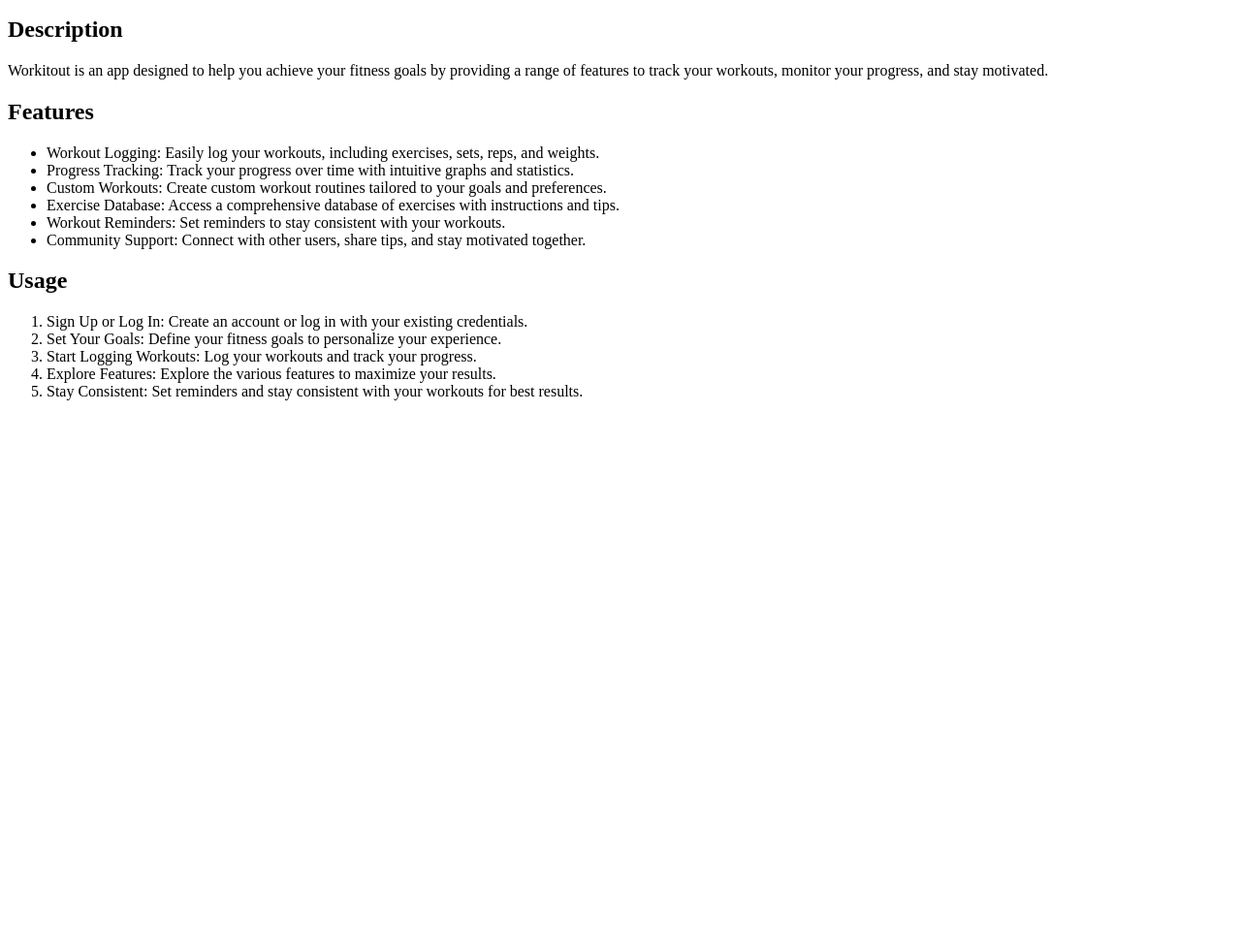
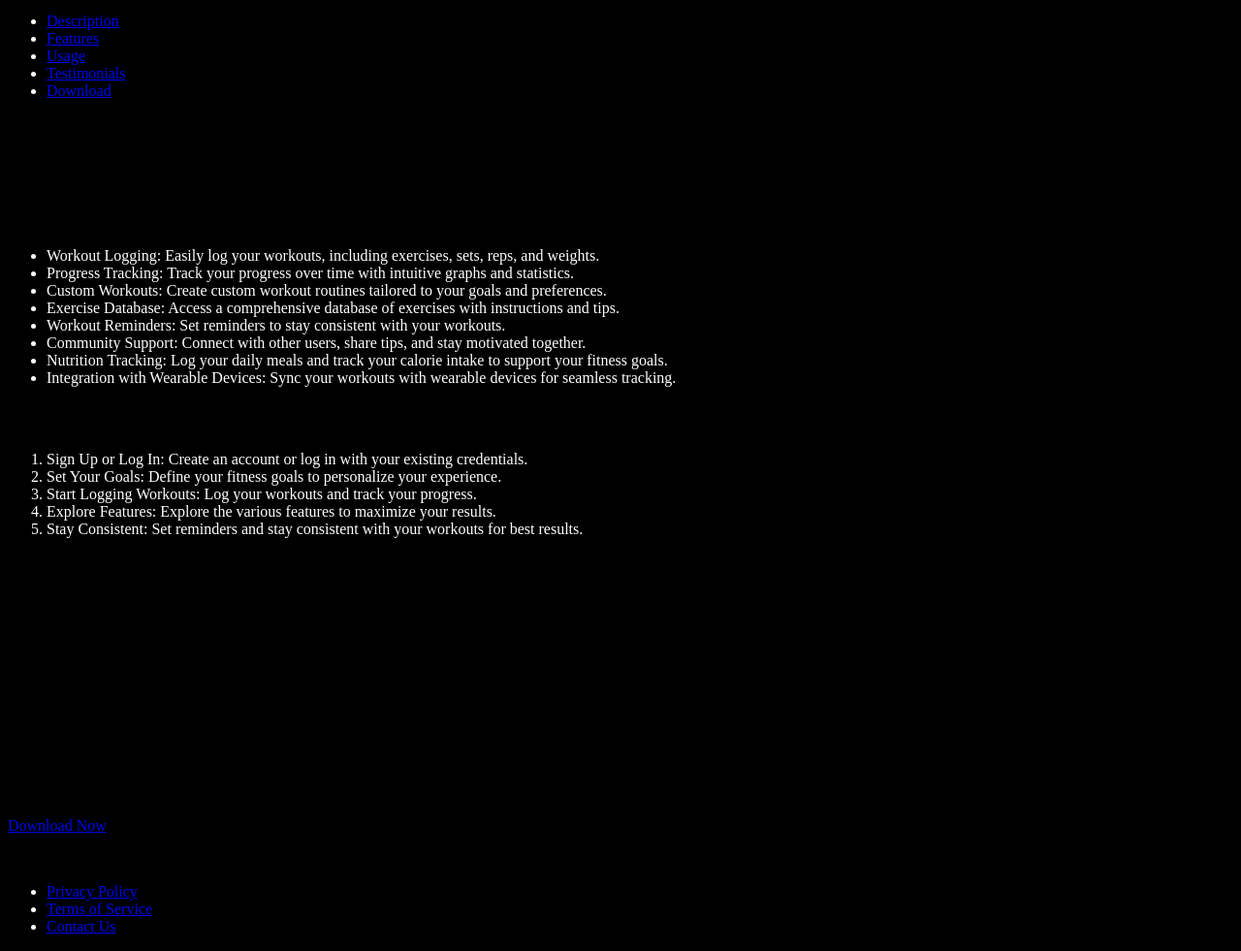
Before and after one commit to emmyjegs/Workitout, a plain HTML site: page index.html in a window 1280 px wide. Shown: the part 101-1082 px from the top of the page at 97% size. Before the commit the page ends 800 px from the top, so only its background shows below. Drawn offline with Linux system fonts and the light colour scheme.

Commit message:
updated html page with more features and tags

```diff
--- a/index.html
+++ b/index.html
@@ -7,12 +7,28 @@
 <link rel="stylesheet" href="styles.css">
 </head>
 <body>
+  <header>
     <h1 class="fitness">Workitout</h1>
     <p>Your favorite workout app</p>
+  </header>
 
+  <nav>
+    <ul>
+      <li><a href="#description">Description</a></li>
+      <li><a href="#features">Features</a></li>
+      <li><a href="#usage">Usage</a></li>
+      <li><a href="#testimonials">Testimonials</a></li>
+      <li><a href="#download">Download</a></li>
+    </ul>
+  </nav>
+
+  <main>
+    <section id="description">
       <h2>Description</h2>
       <p>Workitout is an app designed to help you achieve your fitness goals by providing a range of features to track your workouts, monitor your progress, and stay motivated.</p>
+    </section>
 
+    <section id="features">
       <h2>Features</h2>
       <ul>
         <li>Workout Logging: Easily log your workouts, including exercises, sets, reps, and weights.</li>
@@ -21,8 +37,12 @@
         <li>Exercise Database: Access a comprehensive database of exercises with instructions and tips.</li>
         <li>Workout Reminders: Set reminders to stay consistent with your workouts.</li>
         <li>Community Support: Connect with other users, share tips, and stay motivated together.</li>
+        <li>Nutrition Tracking: Log your daily meals and track your calorie intake to support your fitness goals.</li>
+        <li>Integration with Wearable Devices: Sync your workouts with wearable devices for seamless tracking.</li>
       </ul>
+    </section>
 
+    <section id="usage">
       <h2>Usage</h2>
       <ol>
         <li>Sign Up or Log In: Create an account or log in with your existing credentials.</li>
@@ -31,5 +51,36 @@
         <li>Explore Features: Explore the various features to maximize your results.</li>
         <li>Stay Consistent: Set reminders and stay consistent with your workouts for best results.</li>
       </ol>
+    </section>
+
+    <section id="testimonials">
+      <h2>Testimonials</h2>
+      <blockquote>
+        <p>"Workitout has completely transformed my fitness journey. I love how easy it is to track my progress and connect with other users for support."</p>
+        <cite>- Obinna salisu., Fitness Coach</cite>
+      </blockquote>
+      <blockquote>
+        <p>"The custom workouts feature is a game-changer! I can tailor my workouts to fit my specific goals and preferences, making my workouts more effective and enjoyable."</p>
+        <cite>- ikechukwu adewale</cite>
+      </blockquote>
+    </section>
+
+    <section id="download">
+      <h2>Download</h2>
+      <p>Download Workitout now and start your fitness journey today!</p>
+      <a href="https://example.com/download" class="download-button">Download Now</a>
+    </section>
+  </main>
+
+  <footer>
+    <p>&copy; 2024 Workitout. All rights reserved.</p>
+    <nav>
+      <ul>
+        <li><a href="#">Privacy Policy</a></li>
+        <li><a href="#">Terms of Service</a></li>
+        <li><a href="#">Contact Us</a></li>
+      </ul>
+    </nav>
+  </footer>
 </body>
 </html>
--- a/styles.css
+++ b/styles.css
@@ -0,0 +1,25 @@
+
+.fitness{
+
+
+  color: #FF5733;
+}
+
+.feat{
+  color: red;
+  background-color: whitesmoke;
+  font-size: 50px;
+  font-style: italic;
+}
+
+body {
+ background-color: black;
+}
+
+li {
+  color: white;
+}
+
+.para{
+  color: white;
+}
```
Also changed, not shown: 1 other file. Lines whose indentation alone changed are shown as unchanged.
